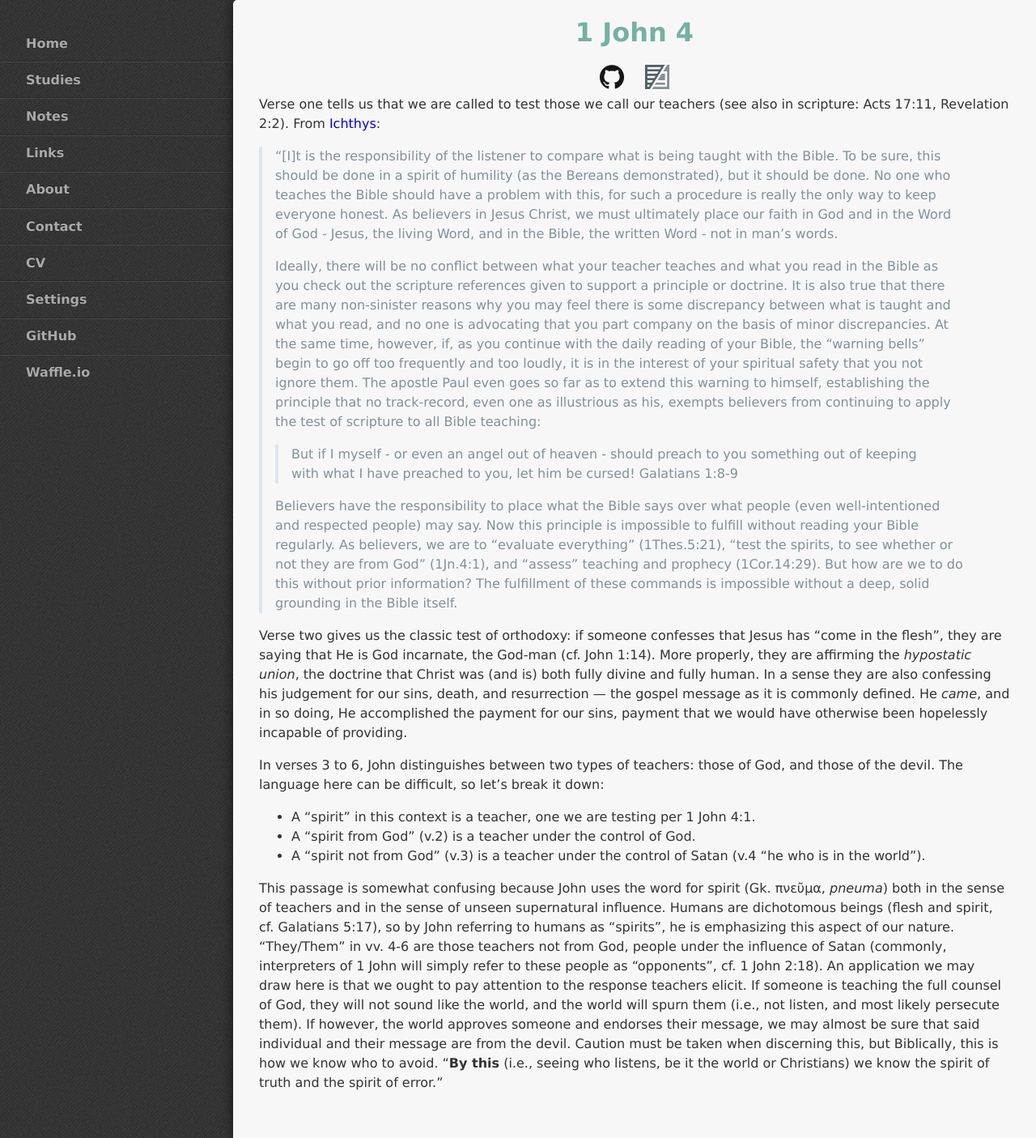
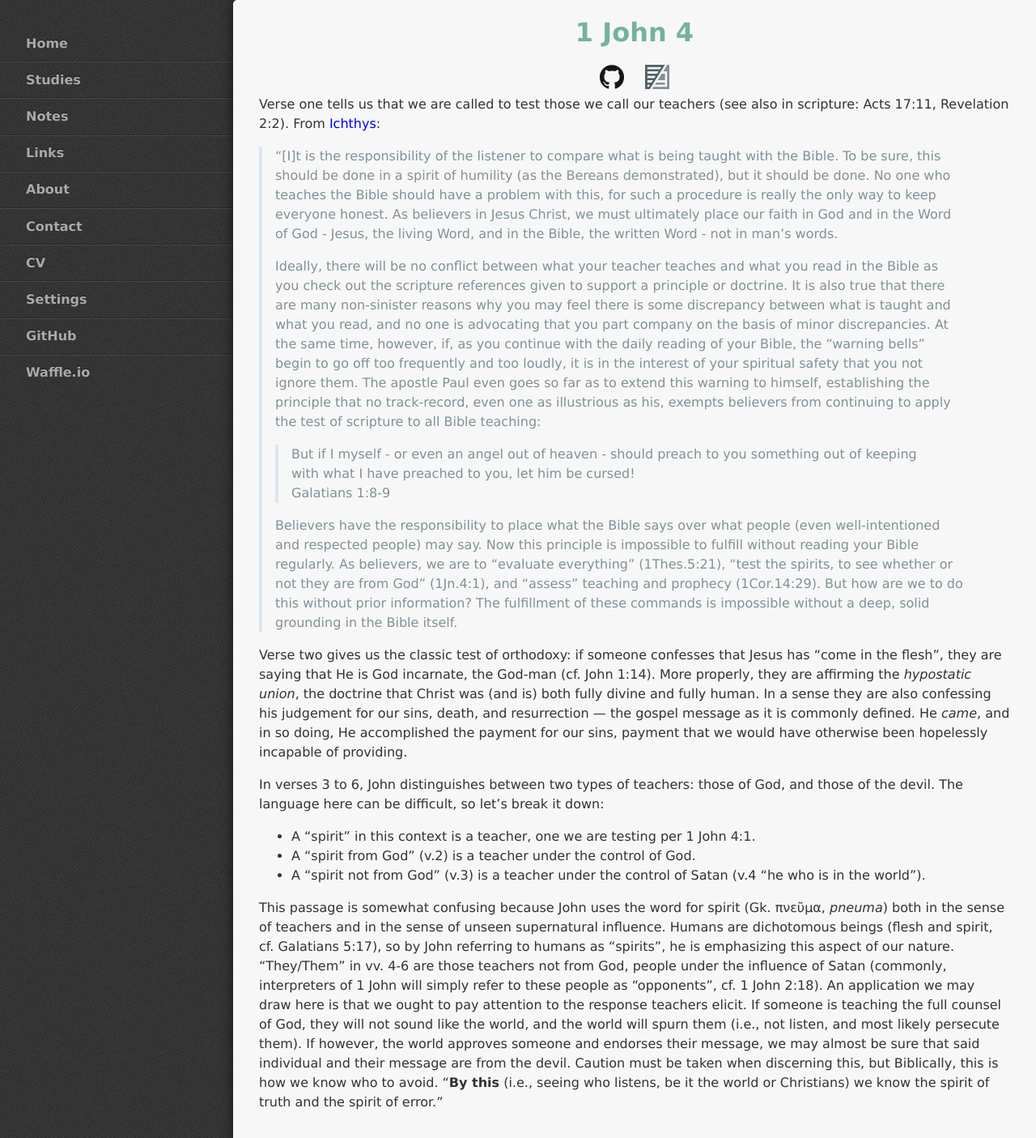
Before and after one commit to StevenTammen/chrya.com, a Jekyll site: the page built from notes/1jo4.md, in a window 1280 px wide. Shown: the whole page at 81% size. Built offline with Jekyll 4.4.1, drawn with Linux system fonts in a browser that asks for light colours.

Commit message:
Update 1jo4.md

```diff
--- a/notes/1jo4.md
+++ b/notes/1jo4.md
@@ -24,7 +24,7 @@ Verse one tells us that we are called to test those we call our teachers (see al
 >
 > Ideally, there will be no conflict between what your teacher teaches and what you read in the Bible as you check out the scripture references given to support a principle or doctrine. It is also true that there are many non-sinister reasons why you may feel there is some discrepancy between what is taught and what you read, and no one is advocating that you part company on the basis of minor discrepancies. At the same time, however, if, as you continue with the daily reading of your Bible, the "warning bells" begin to go off too frequently and too loudly, it is in the interest of your spiritual safety that you not ignore them. The apostle Paul even goes so far as to extend this warning to himself, establishing the principle that no track-record, even one as illustrious as his, exempts believers from continuing to apply the test of scripture to all Bible teaching:
 >
->> But if I myself - or even an angel out of heaven - should preach to you something out of keeping with what I have preached to you, let him be cursed!
+>> But if I myself - or even an angel out of heaven - should preach to you something out of keeping with what I have preached to you, let him be cursed! <br/>
 >> Galatians 1:8-9
 >
 > Believers have the responsibility to place what the Bible says over what people (even well-intentioned and respected people) may say. Now this principle is impossible to fulfill without reading your Bible regularly. As believers, we are to "evaluate everything" (1Thes.5:21), "test the spirits, to see whether or not they are from God" (1Jn.4:1), and "assess" teaching and prophecy (1Cor.14:29). But how are we to do this without prior information? The fulfillment of these commands is impossible without a deep, solid grounding in the Bible itself.
```
